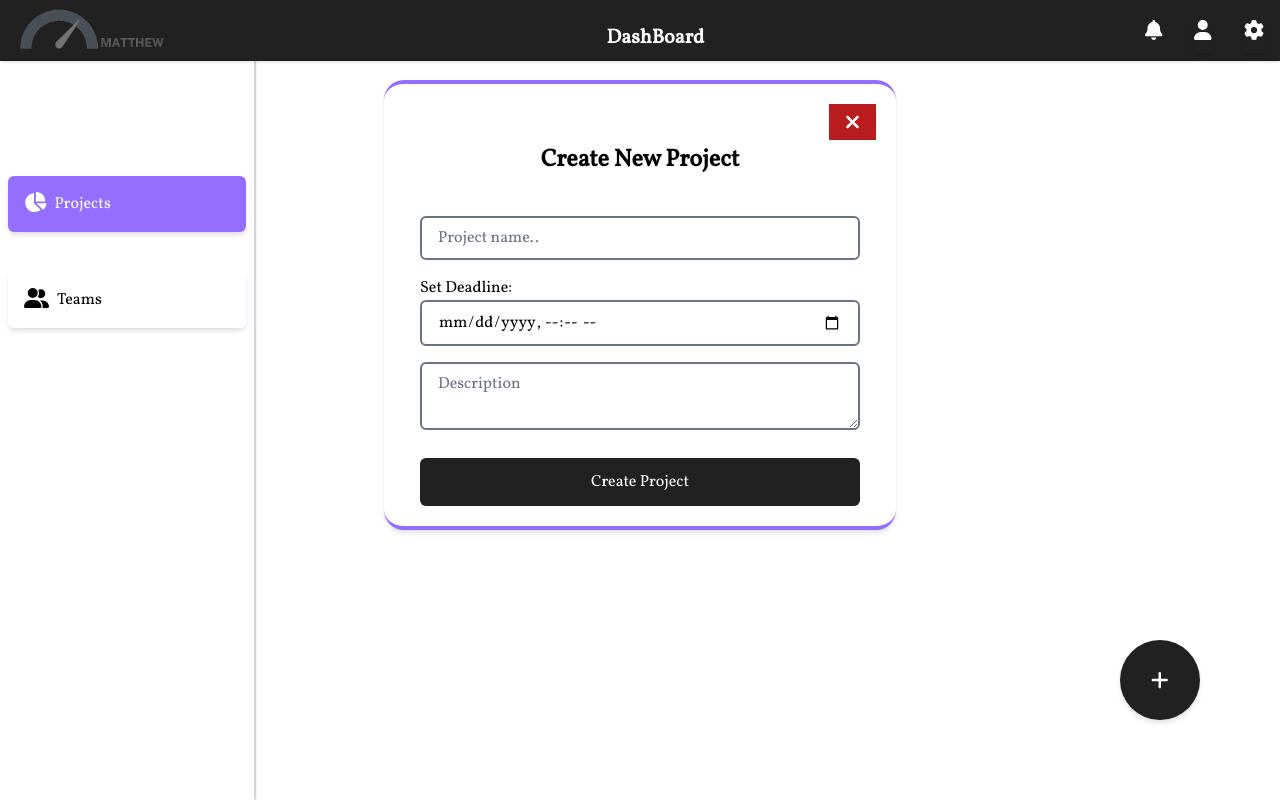
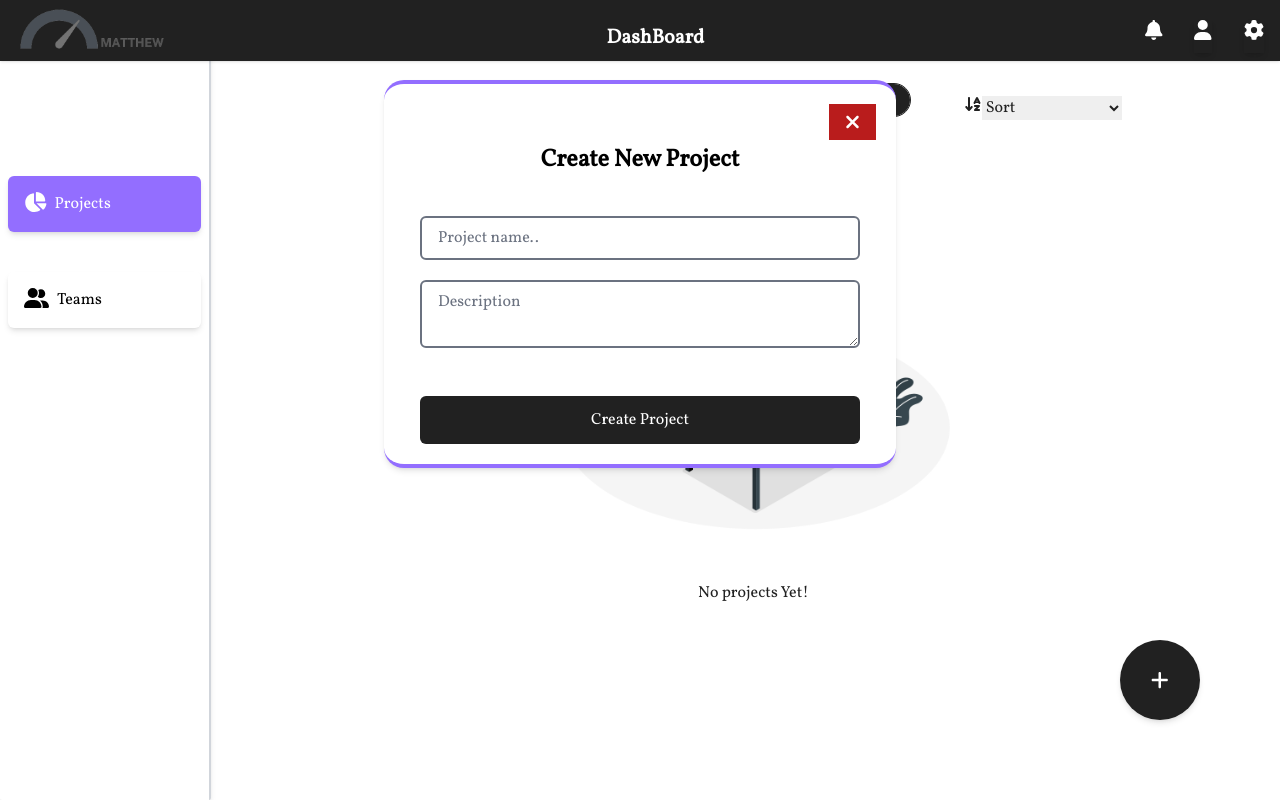
Before and after one commit to Akpanjoseph/Matthew, a React (Vite) app: page /dashboard in a window 1280 px wide. Both pictures are taken after a click on the button 1160 px from the left and 680 px from the top of the page. Built offline with nearby package versions, Linux system fonts and the light colour scheme.

Commit message:
1.finished working on the project landing page 2. connected zustand to project using it to manage app states 3. delect test data

```diff
--- a/src/ContextStore/Store.ts
+++ /dev/null
@@ -1,10 +0,0 @@
-//@ts-nocheck
-import { create } from "zustand";
-
-
-const useProject = create((set) => ({
-    Projects : ['hello','ewfefe'],
-    addProject: (project)=> set( state => ({Projects:[...state.Projects,project]}))
-}))
-
-export default useProject
--- a/src/Pages/DashBoard/Component/CreateProject.tsx
+++ b/src/Pages/DashBoard/Component/CreateProject.tsx
@@ -1,36 +1,75 @@
 //@ts-nocheck
-import { faAdd } from "@fortawesome/free-solid-svg-icons";
+import { faAdd, faSearch, faSort, faSortAlphaAsc, faSortAlphaDown, faSortUp } from "@fortawesome/free-solid-svg-icons";
 import { FontAwesomeIcon } from "@fortawesome/react-fontawesome";
 import working from "../../../assert/Working-amico.png";
-import { useState,useEffect } from "react";
+import { useState, useEffect } from "react";
 import Modal from "react-modal";
 import CreateProjectModal from "./Modal";
 import Projects from "./Projects";
-import { data } from "../Data/data";
+import { useStore } from "../../../Store/store";
 
 const CreateProject = () => {
-  const [projects, setProject] = useState(data);
+  // const [projects, setProject] = useState(data);
   const [displayModal, setDisplayModal] = useState();
 
+  const userProjects = useStore((store) => store.userProject);
+  const showModal = useStore((store) => store.showModal);
 
-  useEffect(()=>{},[projects])
+  // useEffect(()=>{},[projects])
+
+  function userModal(){
+    showModal(true)
+    setDisplayModal(<CreateProjectModal />)
+  }
 
   return (
-    <div className={`flex flex-col lg:justify-center ${projects.length > 0 ? 'w-full mt-20' : '  lg:items-center w-full mt-20'}`}>
-
+    <div
+      className={`flex flex-col lg:justify-center ${
+        userProjects.length > 0
+          ? "w-full mt-20"
+          : "  lg:items-center w-full mt-20"
+      }`}
+    >
       <div className="flex justify-center  lg:px-0 absolute bottom-20 right-10 lg:right-20">
         <button
           className="flex flex-col justify-center items-center w-20 h-20 rounded-full  bg-dark text-white p-4 text-sm shadow-md lg:text-xl "
-          onClick={() => setDisplayModal(<CreateProjectModal />)}
+          onClick={() => userModal() }
         >
           {/* <span>Create Project</span> */}
-          <FontAwesomeIcon icon={faAdd} className="text-lg lg:text-xl font-bold" />
+          <FontAwesomeIcon
+            icon={faAdd}
+            className="text-lg lg:text-xl font-bold"
+          />
         </button>
       </div>
 
+      {/* search bar */}
+      <div className="flex flex-col w-full   justify-center space-y-4 items-center md:flex-row md:justify-center ">
+
+        <div className="flex flex-row justify-center items-center border rounded-full border-dark w-[80%] md:w-1/2 ">
+          <input
+            type="search"
+            className=" outline-none  w-full border-l px-2 py-2 rounded-full  text-sm  lg:py-1"
+          />
+          <button className="bg-dark text-white rounded-r-full px-4 py-2 lg:py-1">
+            <FontAwesomeIcon icon={faSearch} />
+          </button>
+        </div>
+
+        <div className=" md:w-[20%] flex justify-end items-start ">
+          <FontAwesomeIcon icon={faSortAlphaAsc} />
+
+          <select name="" id="" className="w-full md:w-2/3">
+            <option value="">Sort</option>
+            <option value="">Date</option>
+            <option value="">Assending</option>
+            <option value="">Desending</option>
+          </select>
+        </div>
+      </div>
 
       <div className="w-full">
-        {projects.length === 0 ? (
+        {userProjects.length === 0 ? (
           <div className="flex flex-col justify-center items-center mt-20 lg:mt-10">
             <img src={working} alt="" className="w-[70%] lg:w-[40%]" />
             <p>No projects Yet!</p>
--- a/src/Pages/DashBoard/Component/Modal.tsx
+++ b/src/Pages/DashBoard/Component/Modal.tsx
@@ -1,55 +1,35 @@
 //@ts-nocheck
 import { faClose } from "@fortawesome/free-solid-svg-icons";
 import { FontAwesomeIcon } from "@fortawesome/react-fontawesome";
-import { useEffect, useState,useRef } from "react";
+import { useState } from "react";
 import Modal from "react-modal";
-import { data, update_data } from "../Data/data";
-import useProject from "../../../ContextStore/Store";
 import { toast } from "react-toastify";
 import 'react-toastify/ReactToastify.css'
+import { useStore } from "../../../Store/store";
 
 Modal.setAppElement('#root')
 
 const CreateProjectModal = () => {
-  const [show, setShow] = useState(true);
   const [projectName, setProjectName] = useState("");
-  const [deadLine, setDeadLine] = useState("");
   const [description, setDescription] = useState("");
-  const [addData, setData] = useState(data);
 
-  const projects = useProject((state) => state.addProject)
+  const addProject = useStore((state) => state.addProject)
+  const setModal = useStore( (state) => state.showModal)
+  const showModal = useStore( (state) => state.Modal)
 
-  // const projectNameRef = useRef(null)
-  // const descriptionRef = useRef(null)
-  // const deadLinee = useRef(null)
+
 
   const notification = ()=>{
     toast.success("Successfully created project!",{position:toast.POSITION.BOTTOM_RIGHT})
   }
 
-   const HandleSubmit = (e: any) => {
+   const HandleSubmit = (e) => {
       e.preventDefault();
-      setData([
-        ...addData,
-        {
-          id: data.length + 1,
-          projectName: projectName,
-          description: description,
-          deadline: deadLine,
-        },
-      ]);
-      update_data(data.length + 1, projectName, description, deadLine);
-      console.log(addData);
 
-      // createProject( {
-      //   id: data.length + 1,
-      //   projectName: projectName,
-      //   description: description,
-      //   deadline: deadLine,
-      // })
+      addProject(projectName,description)
+      console.log(projectName,description)
 
-      notification()
-      setShow(false);
+      setModal(false)
     };
 
 
@@ -60,7 +40,7 @@ const CreateProjectModal = () => {
     <div >
 
       <Modal
-        isOpen={show}
+        isOpen={showModal}
         className={'lg:w-[40%] w-[90%]  bg-white border-b-4 border-t-4 border-secondary shadow-md  '}
         contentLabel={"Create Project"}
         onRequestClose={() => alert("Click on the close button to close modal")}
@@ -86,7 +66,7 @@ const CreateProjectModal = () => {
 
 
      <div className="text-right">
-          <button onClick={() => setShow(false)}>
+          <button onClick={() => setModal(false)}>
             {" "}
             <FontAwesomeIcon
               icon={faClose}
@@ -111,23 +91,13 @@ const CreateProjectModal = () => {
             />
           </div>
 
-          <div className="my-4">
-            <label htmlFor=""> Set Deadline:</label>
-
-            <input
-              type={"datetime-local"}
-              className="border-2 border-gray-500 w-full py-2 placeholder:text-gray-500 px-4 rounded-md active:border-secondary"
-              value={deadLine}
-              onChange={(e) => setDeadLine(e.target.value)}
-            />
-          </div>
 
           <textarea
             name=""
             id=""
             cols={52}
             rows={2}
-            className="border-2 border-gray-500 w-full py-2 placeholder:text-gray-500 px-4 rounded-md active:border-secondary"
+            className="border-2 border-gray-500 w-full py-2 placeholder:text-gray-500 px-4 my-5 rounded-md active:border-secondary"
             placeholder="Description"
             value={description}
             onChange={(e) => setDescription(e.target.value)}
@@ -135,7 +105,7 @@ const CreateProjectModal = () => {
 
           <div className="flex justify-center items-center mt-5">
             <button
-              className="bg-dark text-white w-full py-3 rounded-md hover:bg-white lg:lg:px-40 hover:text-dark hover:border-2 border-dark "
+              className="bg-dark text-white w-full py-3 rounded-md hover:bg-white  hover:text-dark hover:border-2 border-dark "
               onClick={(e) => HandleSubmit(e)}
             >
               Create Project
--- a/src/Pages/DashBoard/DashBoard.tsx
+++ b/src/Pages/DashBoard/DashBoard.tsx
@@ -61,12 +61,12 @@ const DashBoard = () => {
         </div>
 
 
-        <FontAwesomeIcon icon={faBars} size="lg"  className="mt-3 lg:hidden"/>
+        <FontAwesomeIcon icon={faBars} size="lg"  className="mt-3 md:hidden"/>
       </div>
 
       {/* main dash board section */}
       <div className="flex w-full h-full lg:space-x-4">
-        <section className="w-[20%] pt-4  rounded-sm hidden   justify-center h-screen border-r-2 border-gray-300 shadow-md  lg:flex">
+        <section className="w-[20%] pt-4  rounded-sm hidden   justify-center h-screen border-r-2 border-gray-300 shadow-md  md:flex">
 
           <aside className="w-full flex flex-col text-center pt-40 px-2 space-y-10  ">
 
@@ -84,7 +84,7 @@ const DashBoard = () => {
 
 
 
-        <section className="w-full md:w-[70%]  text-dark">
+        <section className="w-full lg::w-[70%]  text-dark">
          {display}
         </section>
 
--- a/src/Pages/DashBoard/Data/data.ts
+++ /dev/null
@@ -1,9 +0,0 @@
-export const data:any = [];
-
-
-export const update_data =(id:number,projectName:string,description:string,deadline:string)=>{
-  data.push({id:id,projectName:projectName,deadline:deadline,description:description})
-
-  console.log(data);
-
-}
--- /dev/null
+++ b/src/Store/store.ts
@@ -0,0 +1,38 @@
+//@ts-nocheck
+import { create } from "zustand";
+import { persist } from "zustand/middleware";
+const store = (set) => ({
+  userProject: [
+    // {
+    //   id: 1,
+    //   name: "eat food",
+    //   projectDeadine: "2/4/2023",
+    //   projectDescription:
+    //     "Lorem ipsum dolor sit amet consectetur adipisicing elit. Quaerat sint velit consequuntur recusandae quo veritatis a error dicta id at!est",
+    //   subTask: [
+    //     { id: 1, task: "cook rice", status: "start" },
+    //     { id: 2, task: "set table", status: "inProgress" },
+    //   ],
+    // },
+  ],
+  Modal: false,
+  showModal: (show) => set((store) => ({ Modal: show })),
+
+  addProject: (projectName, description) =>
+    set((store) => ({
+      userProject: [
+        ...store.userProject,
+        {
+          id: Math.floor(Math.random() * 3532) - 10,
+          name: projectName,
+          projectDescription: description,
+          subTask: [
+            { id: 1, task: "cook rice", status: "start" },
+            { id: 2, task: "set table", status: "inProgress" },
+          ],
+        },
+      ],
+    })),
+});
+
+export const useStore = create(store);
```
Also changed, not shown: src/Pages/DashBoard/Component/Projects.tsx (+61 -15 lines).
